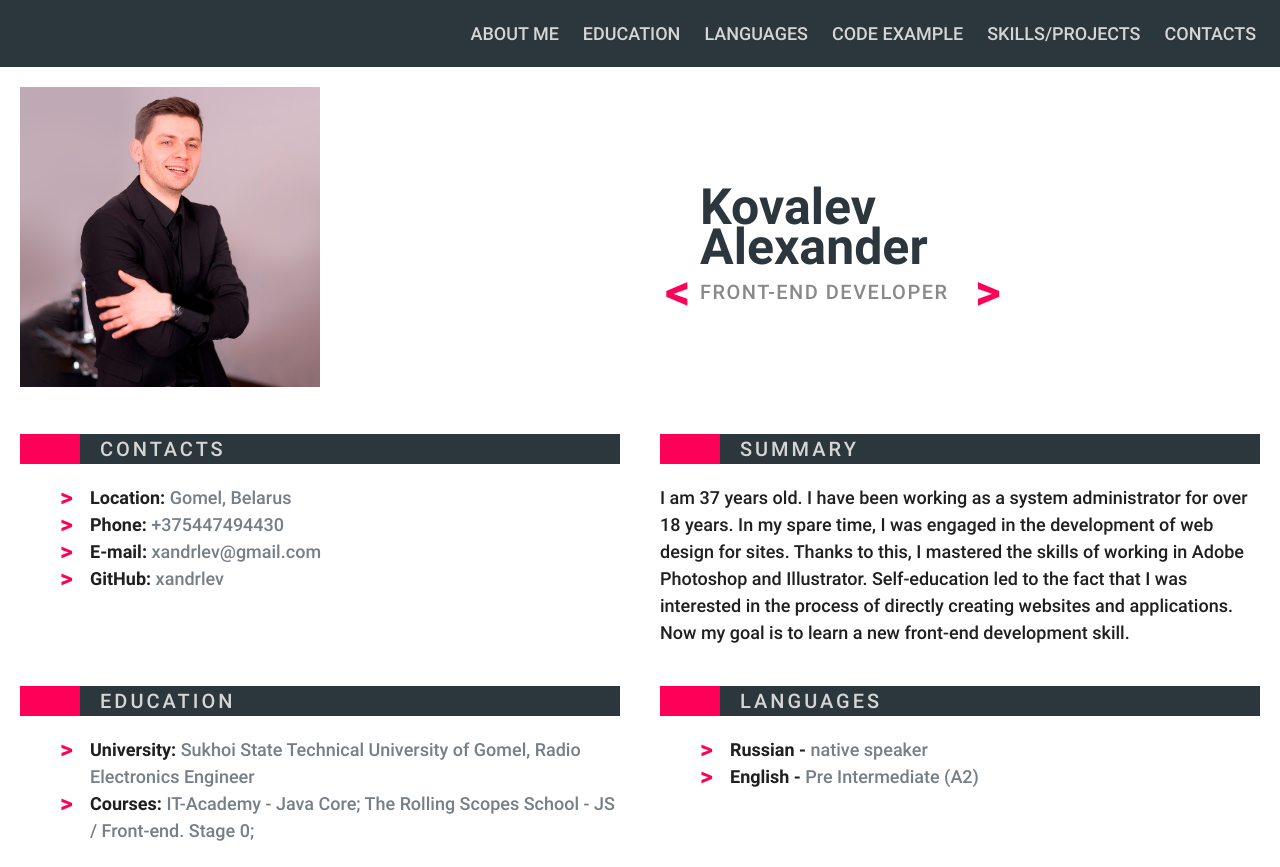
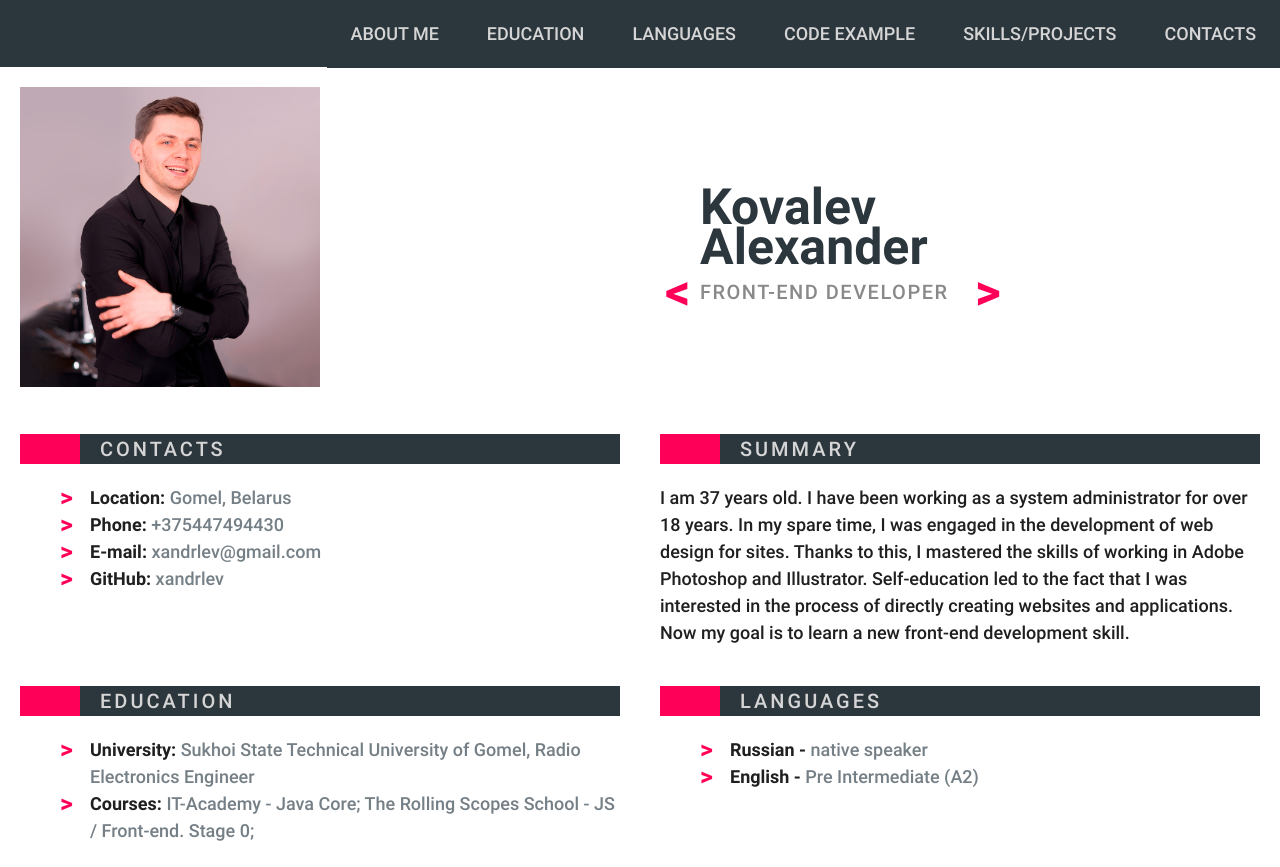
Before and after one commit to xandrlev/rsschool-cv, a plain HTML site: page index.html in a window 1280 px wide. Shown: the top 867 px of the page. Drawn offline with Linux system fonts and the light colour scheme; files whose address does not match are found by name.

Commit message:
feat: update nav css

```diff
--- a/css/style.css
+++ b/css/style.css
@@ -65,7 +65,7 @@ body {
 }
 
 .nav__link {
-  padding-right: 24px;
+  padding: 24px;
   text-decoration: none;
   color: #d5d5d5;
   background-color: #2c363d;
```
